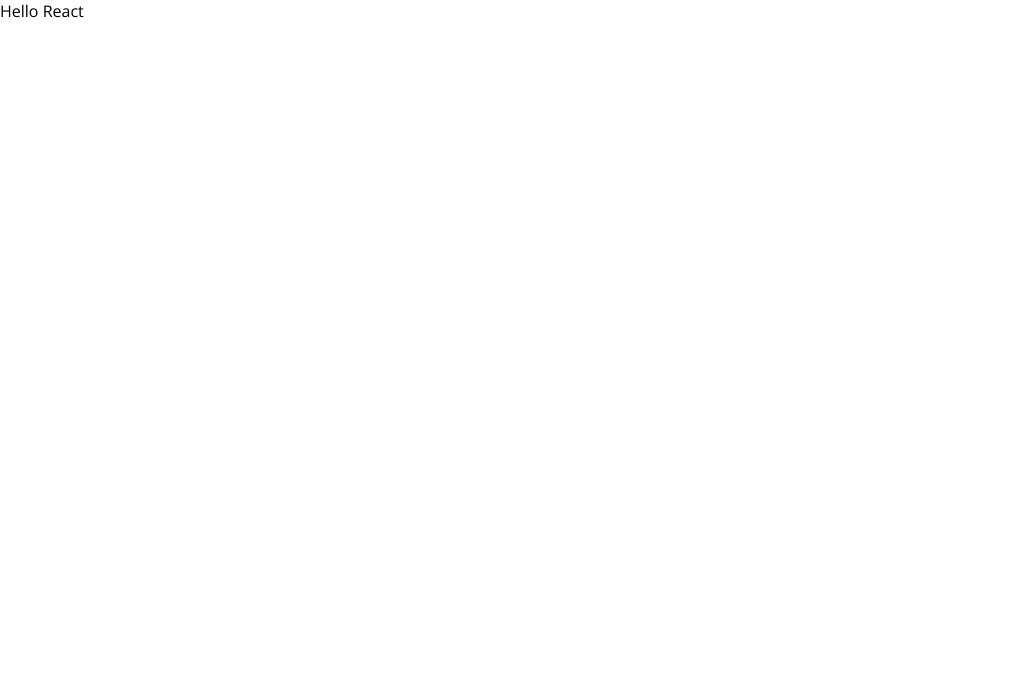
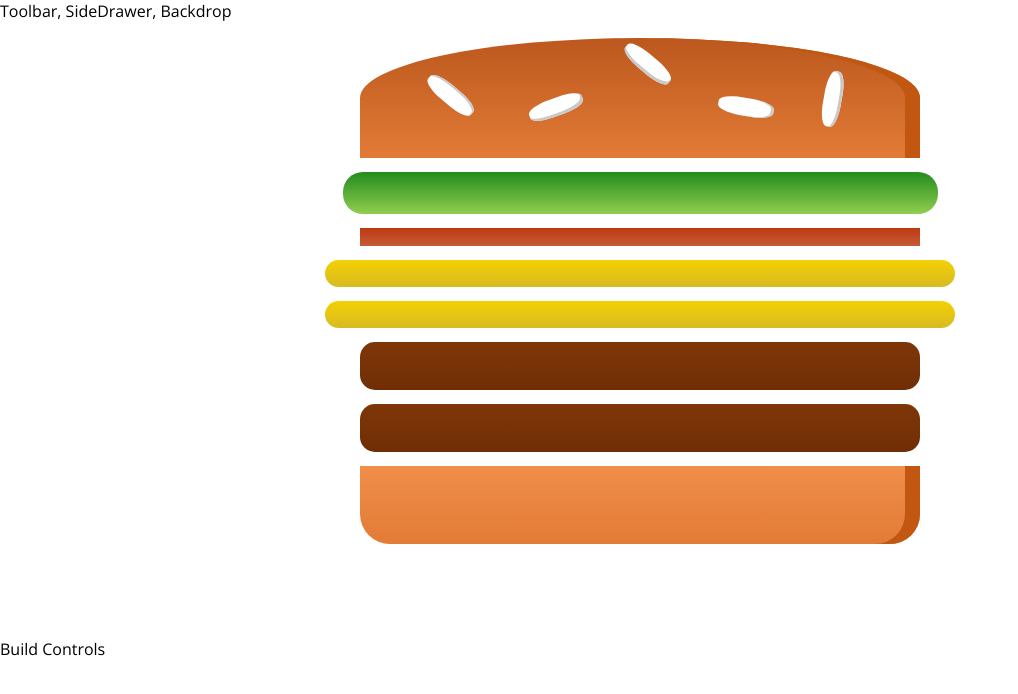
Before and after one commit to art0254/my-learn-udemy-maximum-react, a React (Create React App) app in the folder buger_builder/: page / in a window 1280 px wide. Shown: the top 694 px of the page, without its empty margins (0-1018 px from the left). Built offline with nearby package versions, Linux system fonts and the light colour scheme.

Commit message:
create burger state

```diff
--- a/buger_builder/package.json
+++ b/buger_builder/package.json
@@ -6,6 +6,7 @@
     "@testing-library/jest-dom": "^5.11.9",
     "@testing-library/react": "^11.2.5",
     "@testing-library/user-event": "^12.6.3",
+    "prop-types": "^15.7.2",
     "react": "^17.0.1",
     "react-dom": "^17.0.1",
     "react-scripts": "4.0.1",
--- a/buger_builder/src/App.js
+++ b/buger_builder/src/App.js
@@ -1,8 +1,15 @@
 import React, { Component } from "react";
-
+import Layout from "./components/Layouts/Layout";
+import BurgerBuilder from "./containers/BurgerBuilder/BurgerBuilder";
 class App extends Component {
   render() {
-    return <div>Hello React</div>;
+    return (
+      <div>
+        <Layout>
+          <BurgerBuilder />
+        </Layout>
+      </div>
+    );
   }
 }
 
--- /dev/null
+++ b/buger_builder/src/components/Burger/Burger.js
@@ -0,0 +1,18 @@
+import React from "react";
+import classses from "./Burger.module.css";
+import BurgerIngredient from "./BurgerIngredient/BurgerIngredient";
+const burger = (props) => {
+  const transformedIngredients = Object.keys(props.ingreditents).map((igKey) => {
+    return [...Array(props.ingreditents[igKey])].map((_, index) => {
+      return <BurgerIngredient key={igKey + index} type={igKey} />;
+    });
+  });
+  return (
+    <div className={classses.Burger}>
+      <BurgerIngredient type="bread-top" />
+      {transformedIngredients}
+      <BurgerIngredient type="bread-bottom" />
+    </div>
+  );
+};
+export default burger;
--- /dev/null
+++ b/buger_builder/src/components/Burger/Burger.module.css
@@ -0,0 +1,27 @@
+.Burger {
+    width: 100%;
+    margin: auto;
+    height: 250px;
+    text-align: center;
+    font-weight: bold;
+    font-size: 1.2rem;
+}
+
+@media (min-width: 500px) and (min-height: 400px) {
+    .Burger {
+        width: 350px;
+        height: 300px;
+    }
+}
+@media (min-width: 500px) and (min-height: 401px) {
+    .Burger {
+        width: 450px;
+        height: 400px;
+    }
+}
+@media (min-width: 1000px) and (min-height: 700px) {
+    .Burger {
+        width: 700px;
+        height: 600px;
+    }
+}
--- /dev/null
+++ b/buger_builder/src/components/Burger/BurgerIngredient/BurgerIngredient.js
@@ -0,0 +1,41 @@
+import React, { Component } from "react";
+import classes from "./BurgerIngredient.module.css";
+import PropTypes from 'prop-types';
+class BurgerIngredient extends Component {
+  render() {
+    let ingreditent = null;
+    switch (this.props.type) {
+      case "bread-bottom":
+        ingreditent = <div className={classes.BreadBottom}></div>;
+        break;
+      case "bread-top":
+        ingreditent = (
+          <div className={classes.BreadTop}>
+            <div className={classes.Seeds1}></div>
+            <div className={classes.Seeds2}></div>
+          </div>
+        );
+        break;
+      case "meat":
+        ingreditent = <div className={classes.Meat}></div>;
+        break;
+      case "cheese":
+        ingreditent = <div className={classes.Cheese}></div>;
+        break;
+      case "bacon":
+        ingreditent = <div className={classes.Bacon}></div>;
+        break;
+      case "salad":
+        ingreditent = <div className={classes.Salad}></div>;
+        break;
+      default:
+        ingreditent = null;
+    }
+    return ingreditent;
+  }
+}
+BurgerIngredient.propTypes = {
+    type: PropTypes.string.isRequired
+}
+
+export default BurgerIngredient;
--- /dev/null
+++ b/buger_builder/src/components/Burger/BurgerIngredient/BurgerIngredient.module.css
@@ -0,0 +1,113 @@
+.BreadBottom {
+    height: 13%;
+    width: 80%;
+    background: linear-gradient(#F08E4A, #e27b36);
+    border-radius: 0 0 30px 30px;
+    box-shadow: inset -15px 0 #c15711;
+    margin: 2% auto;
+}
+
+.BreadTop {
+    height: 20%;
+    width: 80%;
+    background: linear-gradient(#bc581e, #e27b36);
+    border-radius: 50% 50% 0 0;
+    box-shadow: inset -15px 0 #c15711;
+    margin: 2% auto;
+    position: relative;
+}
+
+.Seeds1 {
+    width: 10%;
+    height: 15%;
+    position: absolute;
+    background-color: white;
+    left: 30%;
+    top: 50%;
+    border-radius: 40%;
+    transform: rotate(-20deg);
+    box-shadow: inset -2px -3px #c9c9c9;
+}
+
+.Seeds1:after {
+    content: "";
+    width: 100%;
+    height: 100%;
+    position: absolute;
+    background-color: white;
+    left: -170%;
+    top: -260%;
+    border-radius: 40%;
+    transform: rotate(60deg);
+    box-shadow: inset -1px 2px #c9c9c9;
+  }
+
+.Seeds1:before {
+    content: "";
+    width: 100%;
+    height: 100%;
+    position: absolute;
+    background-color: white;
+    left: 180%;
+    top: -50%;
+    border-radius: 40%;
+    transform: rotate(60deg);
+    box-shadow: inset -1px -3px #c9c9c9;
+  }
+
+  .Seeds2 {
+    width: 10%;
+    height: 15%;
+    position: absolute;
+    background-color: white;
+    left: 64%;
+    top: 50%;
+    border-radius: 40%;
+    transform: rotate(10deg);
+    box-shadow: inset -3px 0 #c9c9c9;
+  }
+
+  .Seeds2:before {
+    content: "";
+    width: 100%;
+    height: 100%;
+    position: absolute;
+    background-color: white;
+    left: 150%;
+    top: -130%;
+    border-radius: 40%;
+    transform: rotate(90deg);
+    box-shadow: inset 1px 3px #c9c9c9;
+  }
+
+
+.Meat {
+    width: 80%;
+    height: 8%;
+    background: linear-gradient(#7f3608, #702e05);
+    margin: 2% auto;
+    border-radius: 15px;
+}
+
+.Cheese {
+    width: 90%;
+    height: 4.5%;
+    margin: 2% auto;
+    background: linear-gradient(#f4d004, #d6bb22);
+    border-radius: 20px;
+}
+
+.Salad {
+    width: 85%;
+    height: 7%;
+    margin: 2% auto;
+    background: linear-gradient(#228c1d, #91ce50);
+    border-radius: 20px;
+}
+
+.Bacon {
+    width: 80%;
+    height: 3%;
+    background: linear-gradient(#bf3813, #c45e38);
+    margin: 2% auto;
+}
--- /dev/null
+++ b/buger_builder/src/components/Layouts/Layout.js
@@ -0,0 +1,11 @@
+import React from "react";
+import Aux from "../../hoc/Auxiliary";
+import classes from "./Layout.module.css";
+const layout = (props) => (
+  <Aux>
+    <div>Toolbar, SideDrawer, Backdrop</div>
+    <main className={classes.Content}>{props.children}</main>
+  </Aux>
+);
+
+export default layout;
--- /dev/null
+++ b/buger_builder/src/components/Layouts/Layout.module.css
@@ -0,0 +1,3 @@
+.Content {
+    margin-top: 16px;
+}
--- /dev/null
+++ b/buger_builder/src/containers/BurgerBuilder/BurgerBuilder.js
@@ -0,0 +1,23 @@
+import React, { Component } from "react";
+import Aux from "../../hoc/Auxiliary";
+import Burger from "../../components/Burger/Burger";
+class BurgetBuilder extends Component {
+  state = {
+    ingreditents: {
+      salad: 1,
+      bacon: 1,
+      cheese: 2,
+      meat: 2
+    }
+  };
+  render() {
+    return (
+      <Aux>
+        <Burger ingreditents={this.state.ingreditents}/>
+        <div>Build Controls</div>
+      </Aux>
+    );
+  }
+}
+
+export default BurgetBuilder;
--- /dev/null
+++ b/buger_builder/src/hoc/Auxiliary.js
@@ -0,0 +1,3 @@
+const aux = (props) => props.children;
+
+export default aux;
--- a/buger_builder/src/index.css
+++ b/buger_builder/src/index.css
@@ -1,5 +1,6 @@
 body {
   margin: 0;
+  padding: 0;
   font-family:'Open Sans' , -apple-system, BlinkMacSystemFont, 'Segoe UI', 'Roboto', 'Oxygen',
     'Ubuntu', 'Cantarell', 'Fira Sans', 'Droid Sans', 'Helvetica Neue',
     sans-serif;
```
Also changed, not shown: 1 other file (tests, documents, lock files or other folders).
